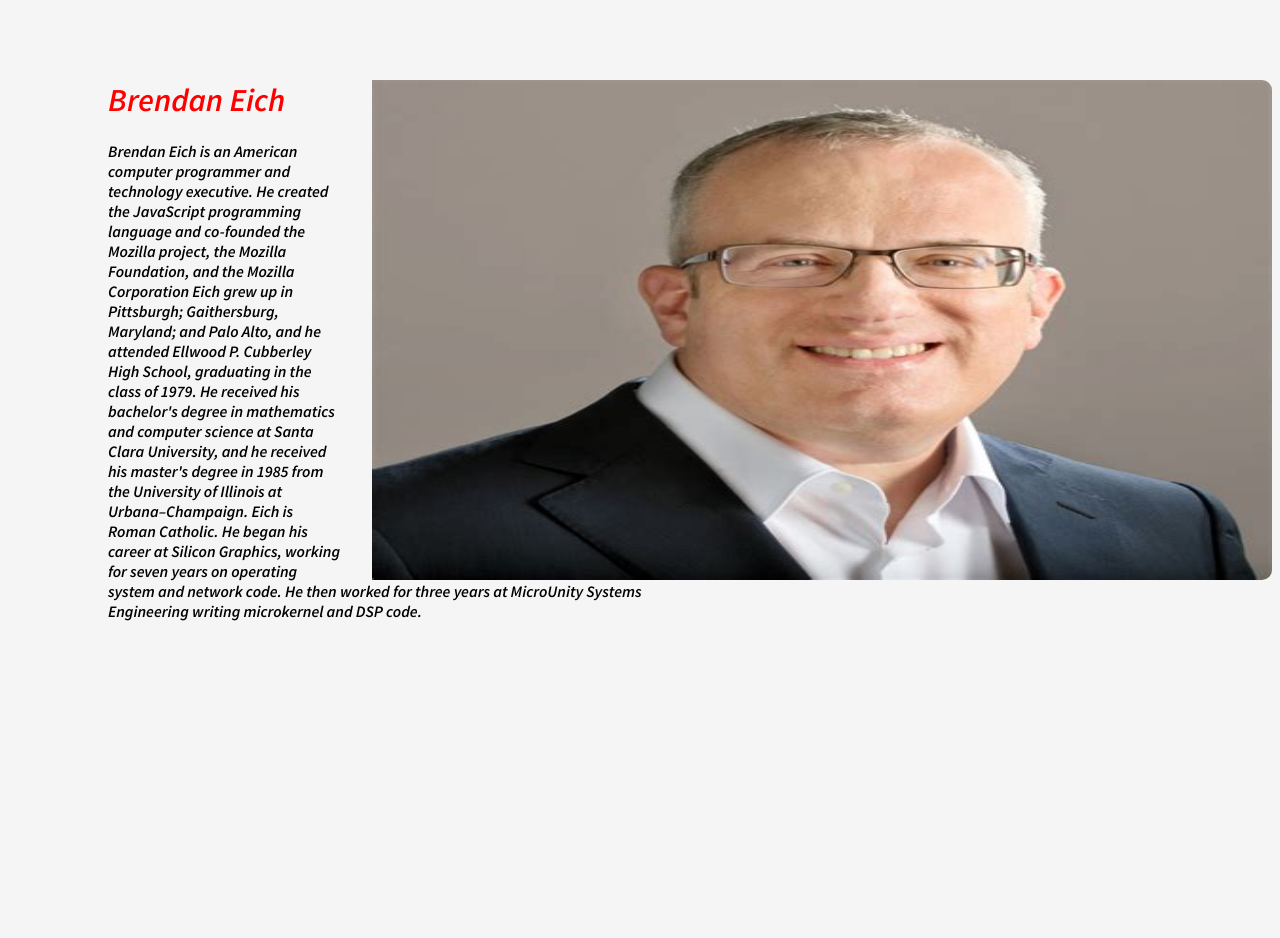
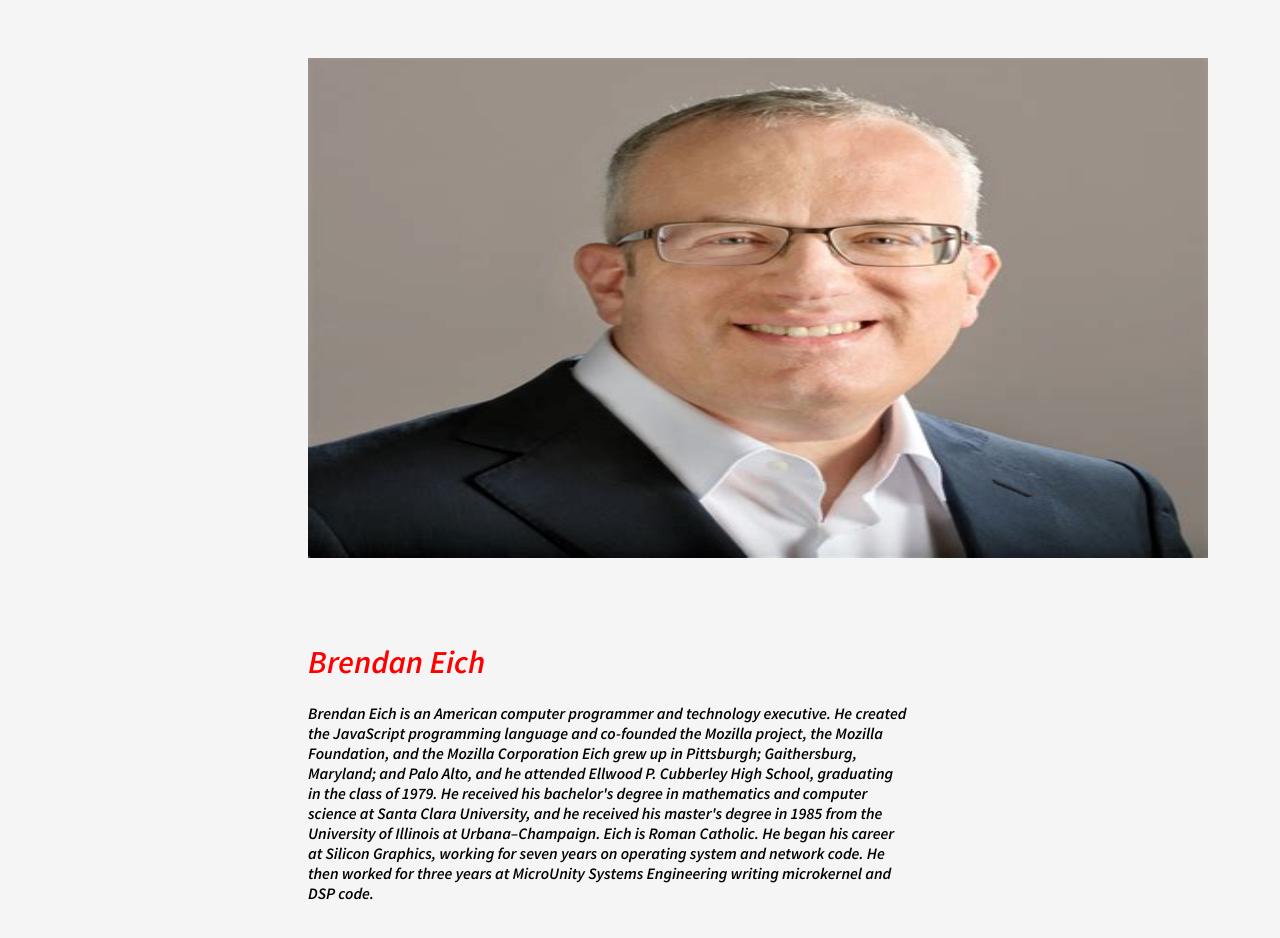
Before and after one commit to Reda-Hammada/Hommage-project, a plain HTML site: page Margin & padding prototype/index.html in a window 1280 px wide. Drawn offline with Linux system fonts and the light colour scheme.

Commit message:
Update style.css

```diff
--- a/Margin & padding prototype/Style/style.css
+++ b/Margin & padding prototype/Style/style.css
@@ -11,26 +11,23 @@ body {
     color: #ff0000;
     font-family:  'Source Sans Pro', sans-serif;
     margin-top: 80px;
-    margin-left: 100px;
+    margin-left: 300px;
 }
 
 #Brendanpic {
 
     width: 900px;
     height: 500px;
-    border-radius:10px ;
-    -webkit-border-radius:10px ;
-    -moz-border-radius:10px ;
-    -ms-border-radius:10px ;
-    -o-border-radius:10px ;
-    float: right;
-    padding-left: 30px;
+    padding-left: 300px;
+    padding-top: 50px;
+
 }
 
 #Brendanbio {
 
     font-family: 'Source Sans Pro', sans-serif;
     width: 600px;
-    padding-left: 100px;
+    padding-left: 300px;
     padding-bottom: 600px;
+
 }
```
